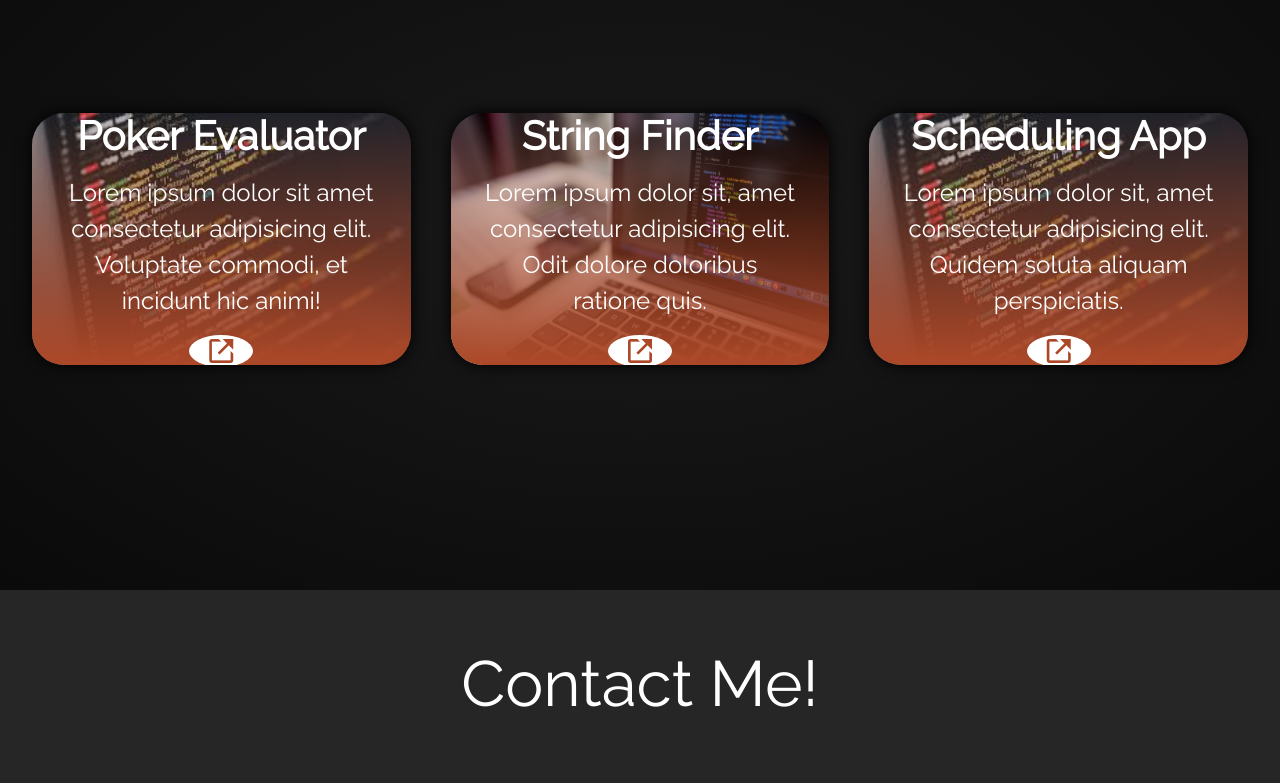
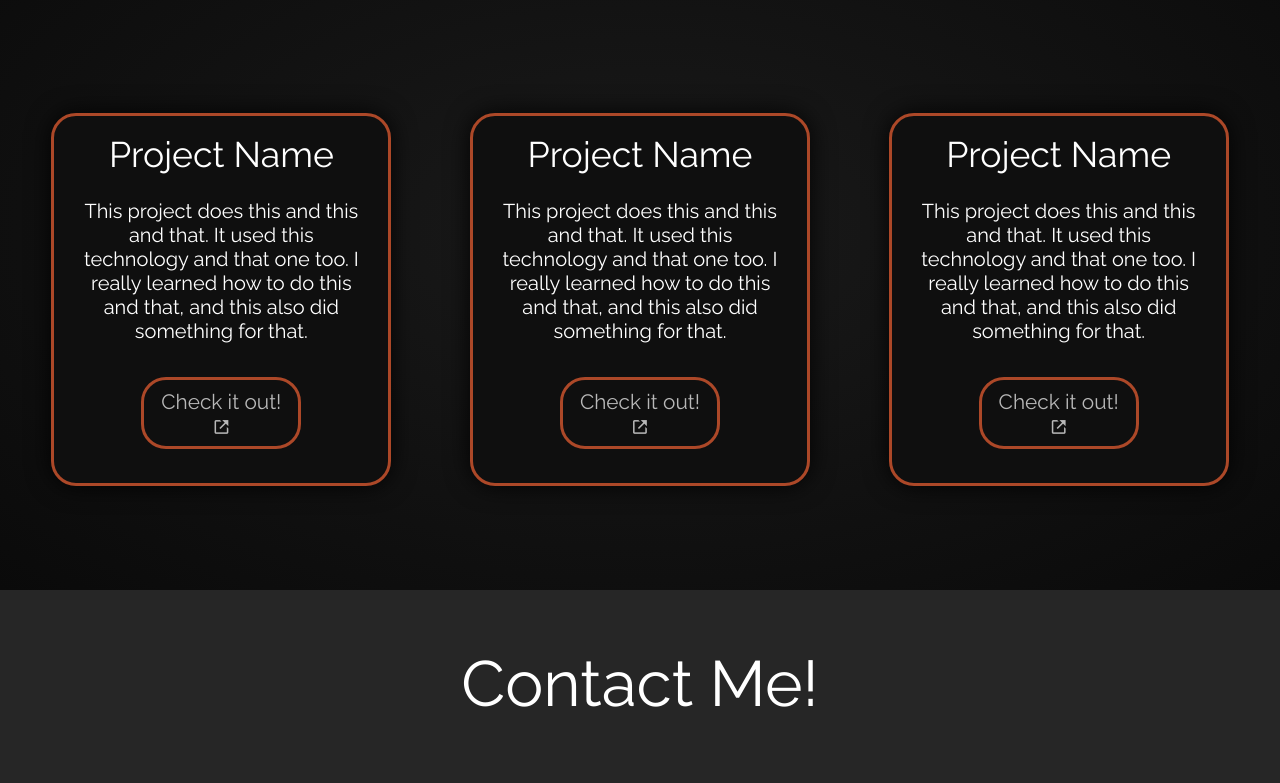
Before and after one commit to devin-w-rogers/thesis, a React (Create React App) app in the folder myapp/: page / in a window 1280 px wide. Shown: the part 1650-2433 px from the top of the page. Built offline with nearby package versions, Linux system fonts and the light colour scheme.

Commit message:
fix projects page to make it fit with rest of website

```diff
--- a/myapp/src/App.css
+++ b/myapp/src/App.css
@@ -16,6 +16,7 @@ html {
 :root {
   --bright-orange: #ff4000;
   --gray: #505050;
+  --dim-orange: #ac4828;
 }
 
 /* section {
@@ -40,7 +41,7 @@ h2 {
   color: white;
   text-align: center;
   font-size: 3.8vh; /* 2vw */
-  font-weight: 100;
+  font-weight: 200;
 }
 
 
@@ -188,7 +189,6 @@ h1 {
   border: .2rem solid var(--bright-orange);
   cursor: pointer;
   transition: .40s;
-
 }
 
 .resumeBtn:hover::before {
@@ -198,8 +198,8 @@ h1 {
 
 .resumeBtn:hover {
   color: #ffffff;
-  background-color:var(--bright-orange);
-  box-shadow: 0 0 10px var(--bright-orange);
+  background-color: var(--bright-orange);
+  box-shadow: 0 0 25px var(--bright-orange);
   text-shadow: 0 0 10px #ffffff;
 }
 
@@ -568,3 +568,77 @@ h1 {
   text-shadow: 0 0 10px #ffffff;
   border: .2rem solid var(--bright-orange);
 }
+
+
+/* NEW WORK SECTION STYLES TEMP --- WILL MOVE UP WHEN FINISHED */
+
+.card {
+  box-shadow: 0 0 25px rgba(0,0,0,0.9);
+  transition: 0.3s;
+  border-radius: 25px;
+  border: .2rem solid var(--dim-orange);
+  background-color:#0f0f0f; /* #0a0a0a */
+  text-align: center;
+  margin: 0 1.5vw;
+}
+
+.card:hover {
+  box-shadow: 0 0 25px rgba(255, 64, 0, .7);
+  border-color: var(--bright-orange);
+  transform: scale(1.05);
+  /* background-color:#3d3d3d; */
+}
+
+/* .card:hover button {
+  border-color: white;
+} */
+
+.inCard {
+  padding: 10px 20px;
+}
+
+.card h3 {
+  color: white;
+  font-size: 4.45vh;
+  font-weight: 150;
+  margin-bottom: 3vh;
+  margin-top: 1vh;
+}
+
+.card p {
+  font-size: 2.5vh;
+}
+
+.card button {
+  display: inline-flex;
+  flex-direction: column;
+  justify-content: center;
+  align-items: center;
+  width: 20vh;
+  height: 9vh;
+  background: transparent;
+  border: .2rem solid var(--dim-orange); /* #ac4828, #ac6034 */
+  border-radius: 25px;
+  font-size: 2.6vh;
+  color: #b8b8b8;
+  text-decoration-line: none;
+  transition: .25s;
+  margin: 4.2vh 0 3vh;
+}
+
+.card button::before {
+  transform: scale(1.1);
+  box-shadow: 0 0 15px #ffffff;
+}
+
+.card button:hover {
+  color: #ffffff;
+  box-shadow: 0 0 12px var(--bright-orange);
+  text-shadow: 0 0 12px #ffffff;
+  border: .2rem solid var(--bright-orange);
+}
+
+.card i {
+  margin-top: .5vh;
+  font-size: 2.3vh;
+}
--- a/myapp/src/work.jsx
+++ b/myapp/src/work.jsx
@@ -9,29 +9,34 @@ export function Work() {
             <h2 class="heading">Some <span>Projects</span> </h2>
 
             <div class="work-container">
-                <div class="work-box">
-                    <img src={work1}></img>
-                    <div class="work-layer">
-                        <h4>Poker Evaluator</h4>
-                        <p>Lorem ipsum dolor sit amet consectetur adipisicing elit. Voluptate commodi, et incidunt hic animi! </p>
-                        <a href="#"><i class="bx bx-link-external"></i></a>
+                <div class="card">
+                    <div class="inCard">
+                        <h3>Project Name</h3>
+                        <p>This project does this and this and that.
+                            It used this technology and that one too.
+                            I really learned how to do this and that,
+                            and this also did something for that. </p>
+                        <button>Check it out!<i class='bx bx-link-external'></i></button>
                     </div>
                 </div>
-                <div class="work-box">
-                    <img src={work2}></img>
-                    <div class="work-layer">
-                        <h4>String Finder</h4>
-                        <p>Lorem ipsum dolor sit, amet consectetur adipisicing elit. Odit dolore doloribus ratione quis.
-                        </p>
-                        <a href="#"><i class="bx bx-link-external"></i></a>
+                <div class="card">
+                    <div class="inCard">
+                        <h3>Project Name</h3>
+                        <p>This project does this and this and that.
+                            It used this technology and that one too.
+                            I really learned how to do this and that,
+                            and this also did something for that. </p>
+                        <button>Check it out!<i class='bx bx-link-external'></i></button>
                     </div>
                 </div>
-                <div class="work-box">
-                    <img src={work1}></img>
-                    <div class="work-layer">
-                        <h4>Scheduling App</h4>
-                        <p>Lorem ipsum dolor sit, amet consectetur adipisicing elit. Quidem soluta aliquam perspiciatis.</p>
-                        <a href="#"><i class="bx bx-link-external"></i></a>
+                <div class="card">
+                    <div class="inCard">
+                        <h3>Project Name</h3>
+                        <p>This project does this and this and that.
+                            It used this technology and that one too.
+                            I really learned how to do this and that,
+                            and this also did something for that. </p>
+                        <button>Check it out!<i class='bx bx-link-external'></i></button>
                     </div>
                 </div>
             </div>
```
Also changed, not shown: myapp/src/App.jsx (line endings or trailing spaces).
